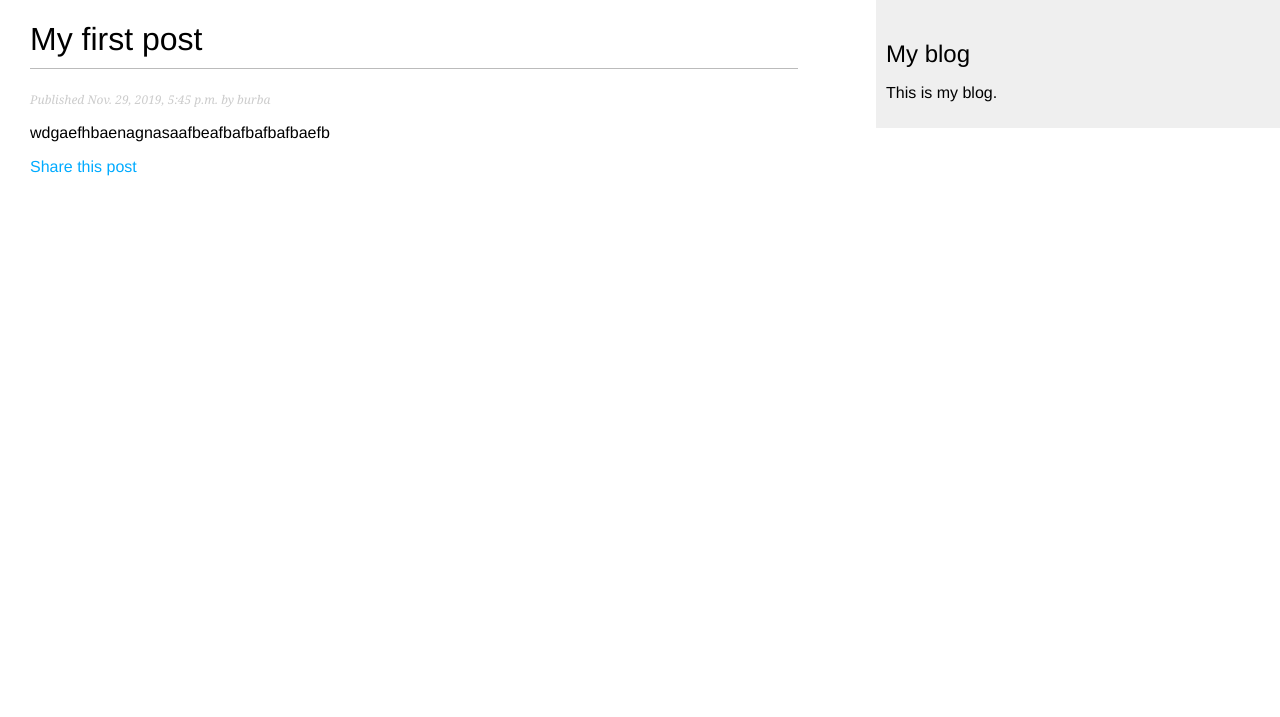
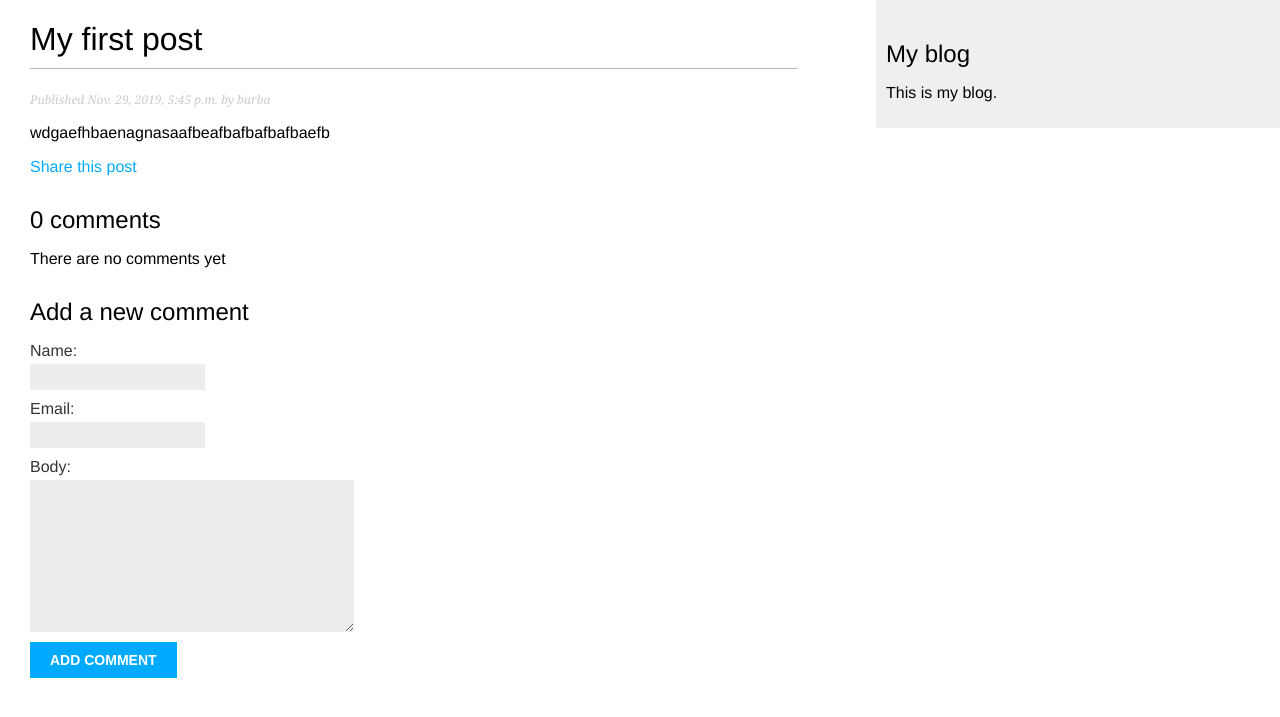
Before and after one commit to burbaljaka/blog, a Django app: a page that uses mysite/blog/templates/blog/post/detail.html in a window 1280 px wide. Shown: the top 717 px of the page. Run offline with Django 3.2, Linux system fonts and the light colour scheme; data comes from the database, SQL or seed files in the repository; both versions use the stored data as it was after the commit.

Commit message:
added comments to post and display on pages

```diff
--- a/mysite/blog/forms.py
+++ b/mysite/blog/forms.py
@@ -1,7 +1,13 @@
 from django import forms
+from .models import Comment
 
 class EmailPostForm(forms.Form):
     name = forms.CharField(max_length = 25)
     email = forms.EmailField()
     to = forms.EmailField()
     comments = forms.CharField(required = False, widget = forms.Textarea)
+
+class CommentForm(forms.ModelForm):
+    class Meta:
+        model = Comment
+        fields = ('name', 'email', 'body')
--- a/mysite/blog/models.py
+++ b/mysite/blog/models.py
@@ -35,3 +35,18 @@ class Post(models.Model):
     def get_absolute_url(self):
         return reverse('blog:post_detail', args=[self.publish.year,
             self.publish.month, self.publish.day, self.slug])
+
+class Comment(models.Model):
+    post = models.ForeignKey(Post, on_delete = models.CASCADE, related_name = 'comments')
+    name = models.CharField(max_length = 80)
+    email = models.EmailField()
+    body = models.TextField()
+    created = models.DateTimeField(auto_now_add = True)
+    updated = models.DateTimeField(auto_now = True)
+    active = models.BooleanField(default = True)
+
+    class Meta:
+        ordering = ('created',)
+
+    def __str__(self):
+        return 'Comment by {} on {}'.format(self.name, self.post)
--- a/mysite/blog/templates/blog/post/detail.html
+++ b/mysite/blog/templates/blog/post/detail.html
@@ -5,4 +5,28 @@
   <p class="date">Published {{ post.publish }} by {{ post.author }}</p>
   {{ post.body|linebreaks }}
   <p><a href="{% url "blog:post_share" post.id %}">Share this post</a></p>
+  {% with comments.count as total_comments %}
+    <h2>{{ total_comments }} comment{{ total_comments|pluralize }}</h2>
+  {% endwith %}
+  {% for comment in comments %}
+    <div class="comment">
+      <p class = "info">
+        Comment {{ forloop.counter }} by {{ comment.name }}
+        {{ comment.created }}
+      </p>
+      {{ comment.body|linebreaks }}
+    </div>
+  {% empty %}
+    <p>There are no comments yet</p>
+  {% endfor %}
+  {% if new_comment %}
+    <h2>Your comment has been added</h2>
+  {% else %}
+    <h2>Add a new comment</h2>
+    <form action="." method="post">
+      {{ comment_form.as_p }}
+      {% csrf_token %}
+      <p><input type="submit" value="Add comment"></p>
+    </form>
+  {% endif %}
 {% endblock %}
--- a/mysite/blog/views.py
+++ b/mysite/blog/views.py
@@ -1,8 +1,8 @@
 from django.shortcuts import render, get_object_or_404
-from .models import Post
+from .models import Post, Comment
 from django.core.paginator import Paginator, EmptyPage, PageNotAnInteger
 from django.views.generic import ListView
-from .forms import EmailPostForm
+from .forms import EmailPostForm, CommentForm
 from django.core.mail import send_mail
 
 # def post_list(request):
@@ -29,8 +29,21 @@ def post_detail(request, year, month, day, post):
 	post = get_object_or_404(Post, slug=post,
 		status='published', publish__year=year,
 		publish__month=month, publish__day=day)
+	comments = post.comments.filter(active = True)
+	new_comment = None
+	if request.method == 'POST':
+		comment_form = CommentForm(data = request.POST)
+		if comment_form.is_valid():
+			new_comment = comment_form.save(commit = False)
+			new_comment.post = post
+			new_comment.save()
+	else:
+		comment_form = CommentForm()
 
-	return render(request, 'blog/post/detail.html', {'post':post})
+	return render(request, 'blog/post/detail.html', {'post':post,
+													'comments':comments,
+													'new_comment':new_comment,
+													'comment_form':comment_form})
 
 def post_share(request, post_id):
 	post = get_object_or_404(Post, id = post_id, status = 'published')
```
Also changed, not shown: mysite/blog/admin.py (+7 -1 lines), mysite/blog/migrations/0003_comments.py (added), mysite/blog/migrations/0004_auto_20191201_1107.py (added), mysite/db.sqlite3.
